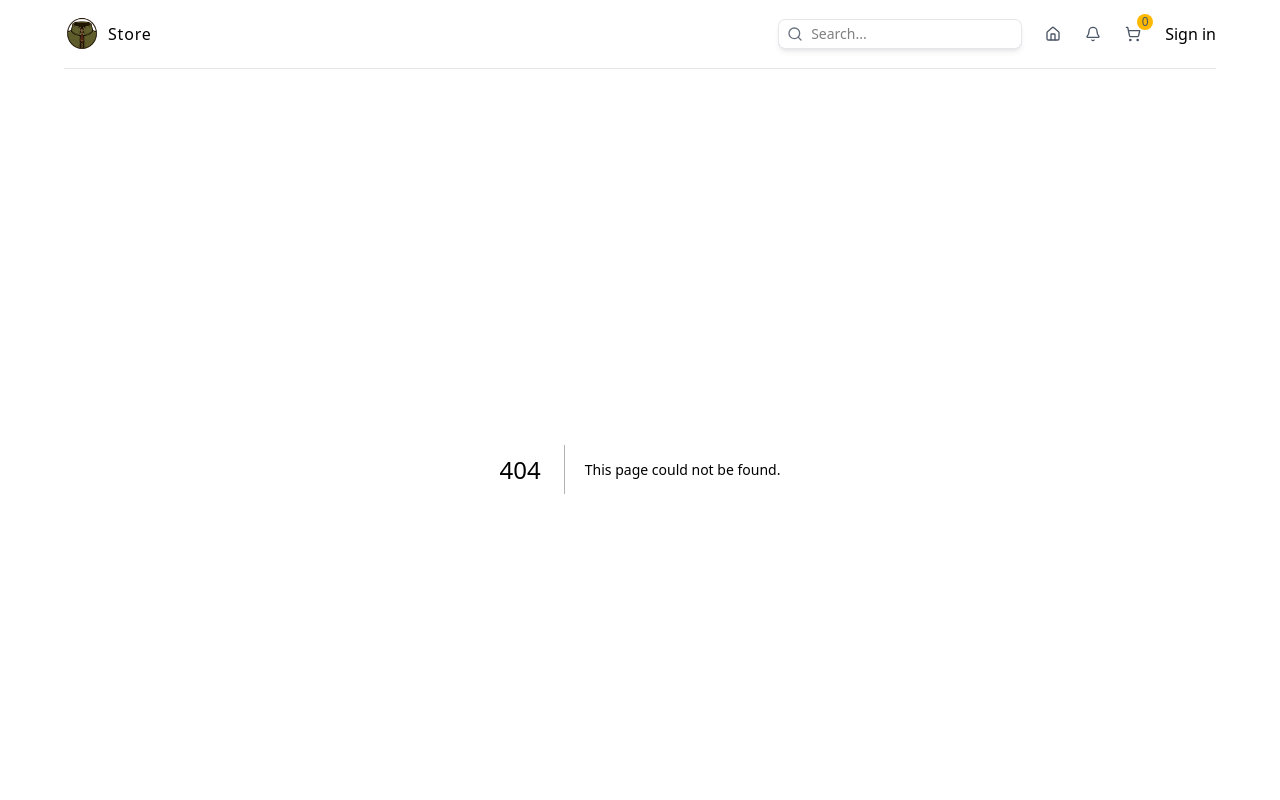
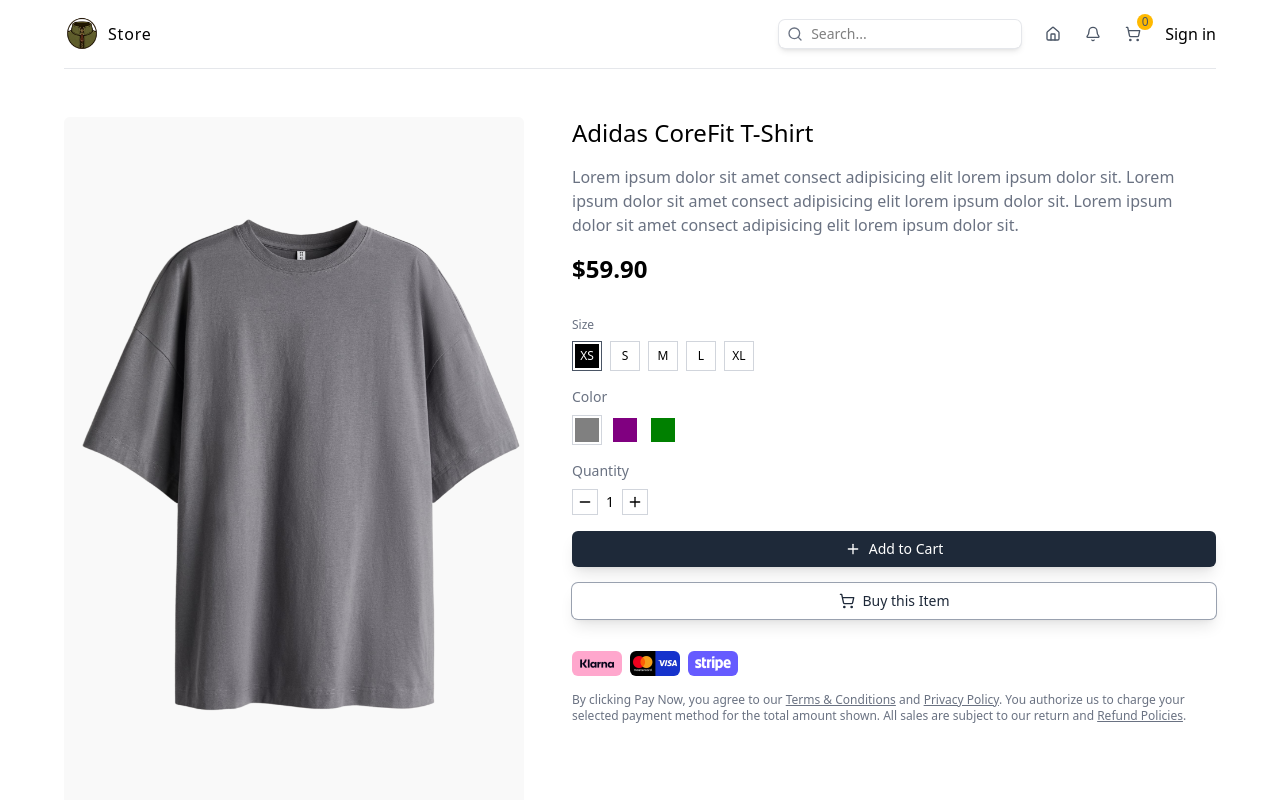
Before and after one commit to omaax/e-commerce-ui, a Next.js app: page /products/1 in a window 1280 px wide. Before the commit this address had no page. Shown: the top 800 px of the page. Built offline with nearby package versions, Linux system fonts and the light colour scheme.

Commit message:
admin panel is next

```diff
--- a/src/app/layout.tsx
+++ b/src/app/layout.tsx
@@ -16,8 +16,8 @@
 });
 
 export const metadata: Metadata = {
-  title: "Create Next App",
-  description: "Generated by create next app",
+  title: "Online shop",
+  description: "best trendy clothes",
 };
 
 export default function RootLayout({
@@ -35,7 +35,7 @@
           {children}
           <Footer />
         </div>
-        <ToastContainer position="bottom-right"/>
+        <ToastContainer position="bottom-right" />
       </body>
     </html>
   );
--- /dev/null
+++ b/src/app/products/[id]/page.tsx
@@ -0,0 +1,110 @@
+import ProductInteraction from "@/components/ProductInteraction";
+import { ProductType } from "@/types";
+import Image from "next/image";
+
+const product: ProductType = {
+  id: 1,
+  name: "Adidas CoreFit T-Shirt",
+  shortDescription:
+    "Lorem ipsum dolor sit amet consect adipisicing elit lorem ipsum dolor sit.",
+  description:
+    "Lorem ipsum dolor sit amet consect adipisicing elit lorem ipsum dolor sit. Lorem ipsum dolor sit amet consect adipisicing elit lorem ipsum dolor sit. Lorem ipsum dolor sit amet consect adipisicing elit lorem ipsum dolor sit.",
+  price: 59.9,
+  sizes: ["xs", "s", "m", "l", "xl"],
+  colors: ["gray", "purple", "green"],
+  images: {
+    gray: "/products/1g.png",
+    purple: "/products/1p.png",
+    green: "/products/1gr.png",
+  },
+};
+
+export const generateMetadata = async ({
+  params,
+}: {
+  params: { id: string };
+}) => {
+  return {
+    title: product.name,
+    describe: product.description,
+  };
+};
+
+const ProductPage = async ({
+  params,
+  searchParams,
+}: {
+  params: Promise<{ id: string }>;
+  searchParams: Promise<{ color: string; size: string }>;
+}) => {
+  const { size, color } = await searchParams;
+
+  const selectedSize = size || (product.sizes[0] as string);
+  const selectedColor = color || (product.colors[0] as string);
+  return (
+    <div className="flex flex-col lg:flex-row gap-4 md:gap-12 mt-12">
+      {/* IMAGE */}
+      <div className="w-full lg:w-5/12 relative aspect-[2/3]">
+        <Image
+          src={product.images[selectedColor]}
+          alt={product.name}
+          fill
+          className="object-contain rounded-md"
+        />
+      </div>
+      {/* DETAILS */}
+      <div className="w-full lg:w-7/12 flex flex-col gap-4">
+        <h1 className="text-2xl font-medium">{product.name}</h1>
+        <p className="text-gray-500">{product.description}</p>
+        <h2 className="text-2xl font-semibold">${product.price.toFixed(2)}</h2>
+        <ProductInteraction
+          product={product}
+          selectedSize={selectedSize}
+          selectedColor={selectedColor}
+        />
+        {/* CARD INFO */}
+        <div className="flex items-center gap-2 mt-4">
+          <Image
+            src="/klarna.png"
+            alt="klarna"
+            width={50}
+            height={25}
+            className="rounded-md"
+          />
+          <Image
+            src="/cards.png"
+            alt="cards"
+            width={50}
+            height={25}
+            className="rounded-md"
+          />
+          <Image
+            src="/stripe.png"
+            alt="stripe"
+            width={50}
+            height={25}
+            className="rounded-md"
+          />
+        </div>
+        <p className="text-gray-500 text-xs">
+          By clicking Pay Now, you agree to our{" "}
+          <span className="underline hover:text-black cursor-pointer">
+            Terms & Conditions
+          </span>{" "}
+          and{" "}
+          <span className="underline hover:text-black cursor-pointer">
+            Privacy Policy
+          </span>
+          . You authorize us to charge your selected payment method for the
+          total amount shown. All sales are subject to our return and{" "}
+          <span className="underline hover:text-black cursor-pointer">
+            Refund Policies
+          </span>
+          .
+        </p>
+      </div>
+    </div>
+  );
+};
+
+export default ProductPage;
--- a/src/app/products/page.tsx
+++ b/src/app/products/page.tsx
@@ -1,13 +1,17 @@
-import ProductList from "@/components/ProductList"
-import { promises } from "dns"
+import ProductList from "@/components/ProductList";
+import { promises } from "dns";
 
-const ProductsPage = async ({searchParams} : {searchParams: Promise <{category: string}>}) => {
-    const category = (await searchParams).category
+const ProductsPage = async ({
+  searchParams,
+}: {
+  searchParams: Promise<{ category: string }>;
+}) => {
+  const category = (await searchParams).category;
   return (
-    <div className='mx-auto sm:max-w-xl md:max-w-2xl lg:max-w-3xl xl:max-w-6xl'>
-        <ProductList category={category} params="products"/>
+    <div className="mx-auto sm:max-w-xl md:max-w-2xl lg:max-w-3xl xl:max-w-6xl">
+      <ProductList category={category} params="products" />
     </div>
-  )
-}
+  );
+};
 
-export default ProductsPage
+export default ProductsPage;
--- /dev/null
+++ b/src/components/ProductInteraction.tsx
@@ -0,0 +1,130 @@
+"use client";
+
+import useCartStore from "@/stores/cartStore";
+import { ProductType } from "@/types";
+import { Minus, Plus, ShoppingCart } from "lucide-react";
+import { usePathname, useRouter, useSearchParams } from "next/navigation";
+import { useState } from "react";
+import { toast } from "react-toastify";
+
+const ProductInteraction = ({
+  product,
+  selectedSize,
+  selectedColor,
+}: {
+  product: ProductType;
+  selectedSize: string;
+  selectedColor: string;
+}) => {
+  const router = useRouter();
+  const pathname = usePathname();
+  const searchParams = useSearchParams();
+  const [quantity, setQuantity] = useState(1);
+
+  const { addToCart } = useCartStore();
+
+  const handleTypeChange = (type: string, value: string) => {
+    const params = new URLSearchParams(searchParams.toString());
+    params.set(type, value);
+    router.push(`${pathname}?${params.toString()}`, { scroll: false });
+  };
+
+  const handleQuantityChange = (type: "increment" | "decrement") => {
+    if (type === "increment") {
+      setQuantity((prev) => prev + 1);
+    } else {
+      if (quantity > 1) {
+        setQuantity((prev) => prev - 1);
+      }
+    }
+  };
+
+  const handleAddToCart = () => {
+    addToCart({
+      ...product,
+      quantity,
+      selectedColor,
+      selectedSize,
+    });
+    toast.success("Product added to cart");
+  };
+  return (
+    <div className="flex flex-col gap-4 mt-4">
+      {/* SIZE */}
+      <div className="flex flex-col gap-2 text-xs">
+        <span className="text-gray-500">Size</span>
+        <div className="flex items-center gap-2">
+          {product.sizes.map((size) => (
+            <div
+              className={`cursor-pointer border-1 p-[2px] ${
+                selectedSize === size ? "border-gray-600" : "border-gray-300"
+              }`}
+              key={size}
+              onClick={() => handleTypeChange("size", size)}
+            >
+              <div
+                className={`w-6 h-6 text-center flex items-center justify-center ${
+                  selectedSize === size
+                    ? "bg-black text-white"
+                    : "bg-white text-black"
+                }`}
+              >
+                {size.toUpperCase()}
+              </div>
+            </div>
+          ))}
+        </div>
+      </div>
+      {/* COLOR */}
+      <div className="flex flex-col gap-2 text-sm">
+        <span className="text-gray-500">Color</span>
+        <div className="flex items-center gap-2">
+          {product.colors.map((color) => (
+            <div
+              className={`cursor-pointer border-1 p-[2px] ${
+                selectedColor === color ? "border-gray-300" : "border-white"
+              }`}
+              key={color}
+              onClick={() => handleTypeChange("color", color)}
+            >
+              <div className={`w-6 h-6`} style={{ backgroundColor: color }} />
+            </div>
+          ))}
+        </div>
+      </div>
+      {/* QUANTITY */}
+      <div className="flex flex-col gap-2 text-sm">
+        <span className="text-gray-500">Quantity</span>
+        <div className="flex items-center gap-2">
+          <button
+            className="cursor-pointer border-1 border-gray-300 p-1"
+            onClick={() => handleQuantityChange("decrement")}
+          >
+            <Minus className="w-4 h-4" />
+          </button>
+          <span>{quantity}</span>
+          <button
+            className="cursor-pointer border-1 border-gray-300 p-1"
+            onClick={() => handleQuantityChange("increment")}
+          >
+            <Plus className="w-4 h-4" />
+          </button>
+        </div>
+      </div>
+      {/* BUTTONS */}
+      <button
+        onClick={handleAddToCart}
+        className="bg-gray-800 text-white px-4 py-2 rounded-md shadow-lg flex items-center justify-center gap-2 cursor-pointer text-sm font-medium"
+      >
+        <Plus className="w-4 h-4" />
+        Add to Cart
+      </button>
+      <button className="ring-1 ring-gray-400 shadow-lg text-gray-800 px-4 py-2 rounded-md flex items-center justify-center cursor-pointer gap-2 text-sm font-medium">
+        <ShoppingCart className="w-4 h-4" />
+        Buy this Item
+      </button>
+    </div>
+  );
+};
+
+export default ProductInteraction;
--- a/src/stores/cartStore.ts
+++ b/src/stores/cartStore.ts
@@ -1,6 +1,6 @@
-import {CartStoreActionsType, CartStoreStateType} from "@/types"
-import { create } from 'zustand'
-import { createJSONStorage, persist } from "zustand/middleware"
+import { CartStoreActionsType, CartStoreStateType } from "@/types";
+import { create } from "zustand";
+import { createJSONStorage, persist } from "zustand/middleware";
 
 const useCartStore = create<CartStoreActionsType & CartStoreStateType>()(
   persist(
@@ -9,32 +9,32 @@
       hasHydrated: false,
       addToCart: (product) =>
         set((state) => {
-                    const existingIndex = state.cart.findIndex( p =>
+          const existingIndex = state.cart.findIndex(
+            (p) =>
               p.id === product.id &&
               p.selectedSize === product.selectedSize &&
-                        p.selectedColor === product.selectedColor
-                    )
+              p.selectedColor === product.selectedColor,
+          );
 
-                    if(existingIndex !== -1){
-                        const updatedCart = [...state.cart]
-                        updatedCart[existingIndex].quantity += product.quantity || 1
-                        return {cart : updatedCart}
+          if (existingIndex !== -1) {
+            const updatedCart = [...state.cart];
+            updatedCart[existingIndex].quantity += product.quantity || 1;
+            return { cart: updatedCart };
           }
 
           return {
-                        cart:[
-                            ...state.cart, {...product}
-                        ]
-                    }
+            cart: [...state.cart, { ...product }],
+          };
         }),
       removeFromCart: (product) =>
         set((state) => ({
-                    cart: state.cart.filter((p) =>
+          cart: state.cart.filter(
+            (p) =>
               !(
                 p.id === product.id &&
                 p.selectedColor === product.selectedColor &&
                 p.selectedSize === product.selectedSize
-                        )
+              ),
           ),
         })),
       clearCart: () => set({ cart: [] }),
@@ -43,12 +43,12 @@
       name: "cart",
       storage: createJSONStorage(() => localStorage),
       onRehydrateStorage: () => (state) => {
-                if(state){
+        if (state) {
           state.hasHydrated = true;
         }
-            }
-        }
-    )
+      },
+    },
+  ),
 );
 
-export default useCartStore
+export default useCartStore;
```
Also changed, not shown: src/components/ShoppingCartIcon.tsx (+9 -9 lines). Lines whose indentation alone changed are shown as unchanged.
